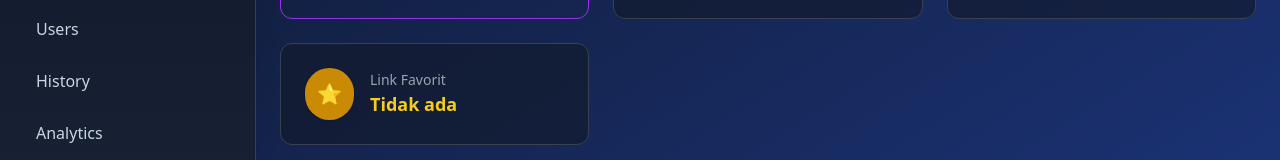
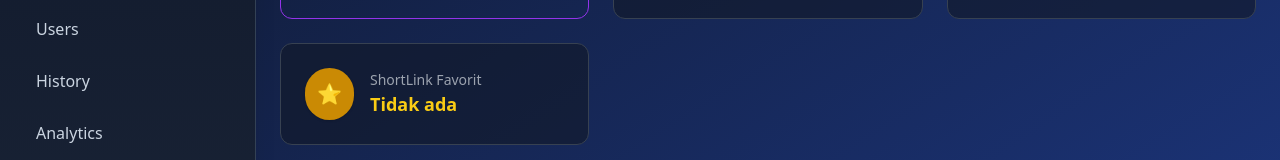
Before and after one commit to mendingNgodeng/url_shortener_frontend, a React (Vite) app: page /dashboard in a window 1280 px wide. Shown: the part 268-428 px from the top of the page. Built offline with nearby package versions, Linux system fonts and the light colour scheme; no server answers; sample sign-in values are in the browser's storage.

Commit message:
small fix

```diff
--- a/src/pages/dashboard.jsx
+++ b/src/pages/dashboard.jsx
@@ -159,11 +159,9 @@
                 ⭐
               </div>
               <div>
-                <p className="text-gray-400 text-sm">Link Favorit</p>
+                <p className="text-gray-400 text-sm">ShortLink Favorit</p>
                 <h2 className="text-lg font-semibold text-yellow-400 break-words overflow-hidden max-w-xs">
-                  {stats.topLink
-                    ? `${API_URL}/` + stats.topLink.shortCode
-                    : 'Tidak ada'}
+                  {stats.topLink ? stats.topLink.shortCode : 'Tidak ada'}
                 </h2>
               </div>
             </div>
```
